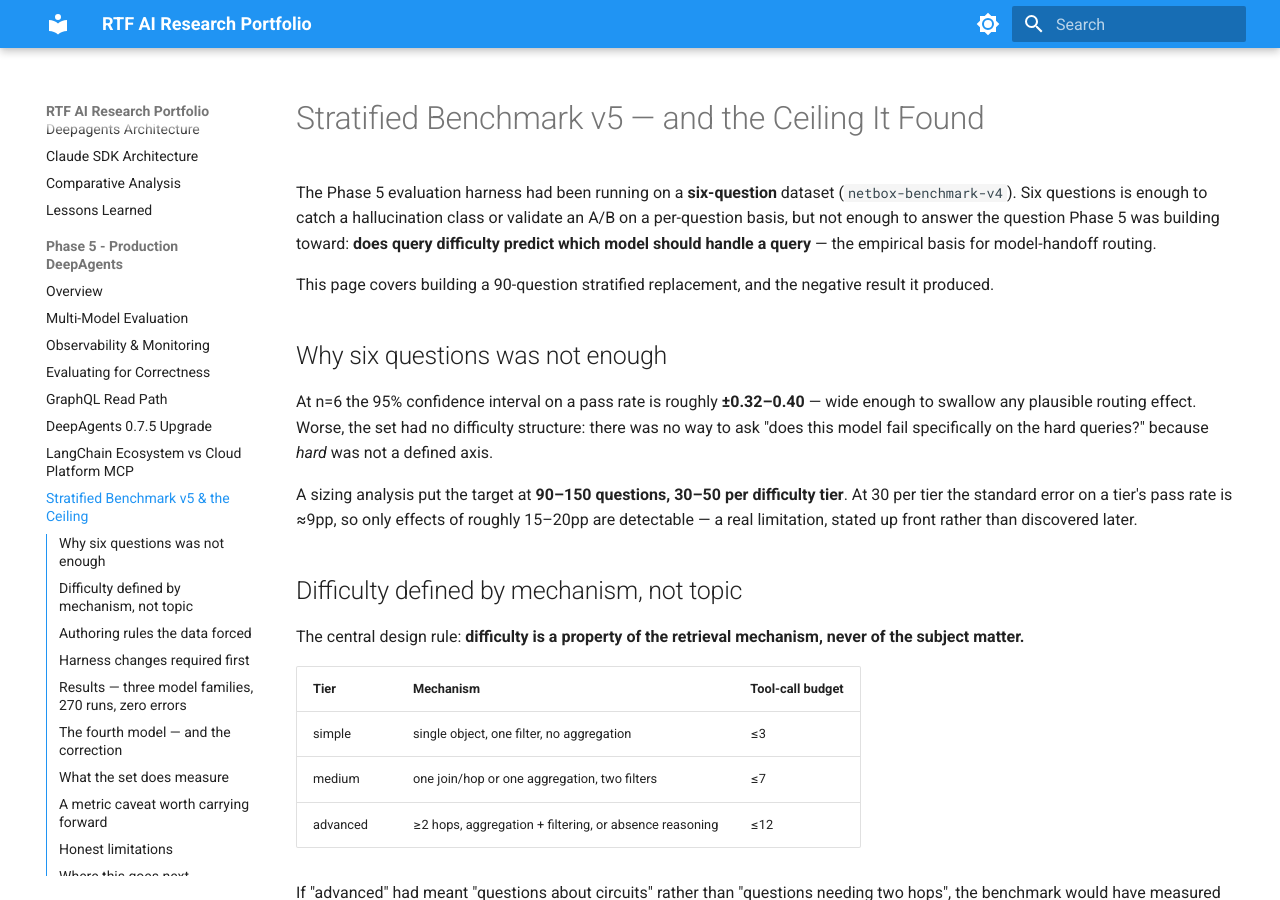
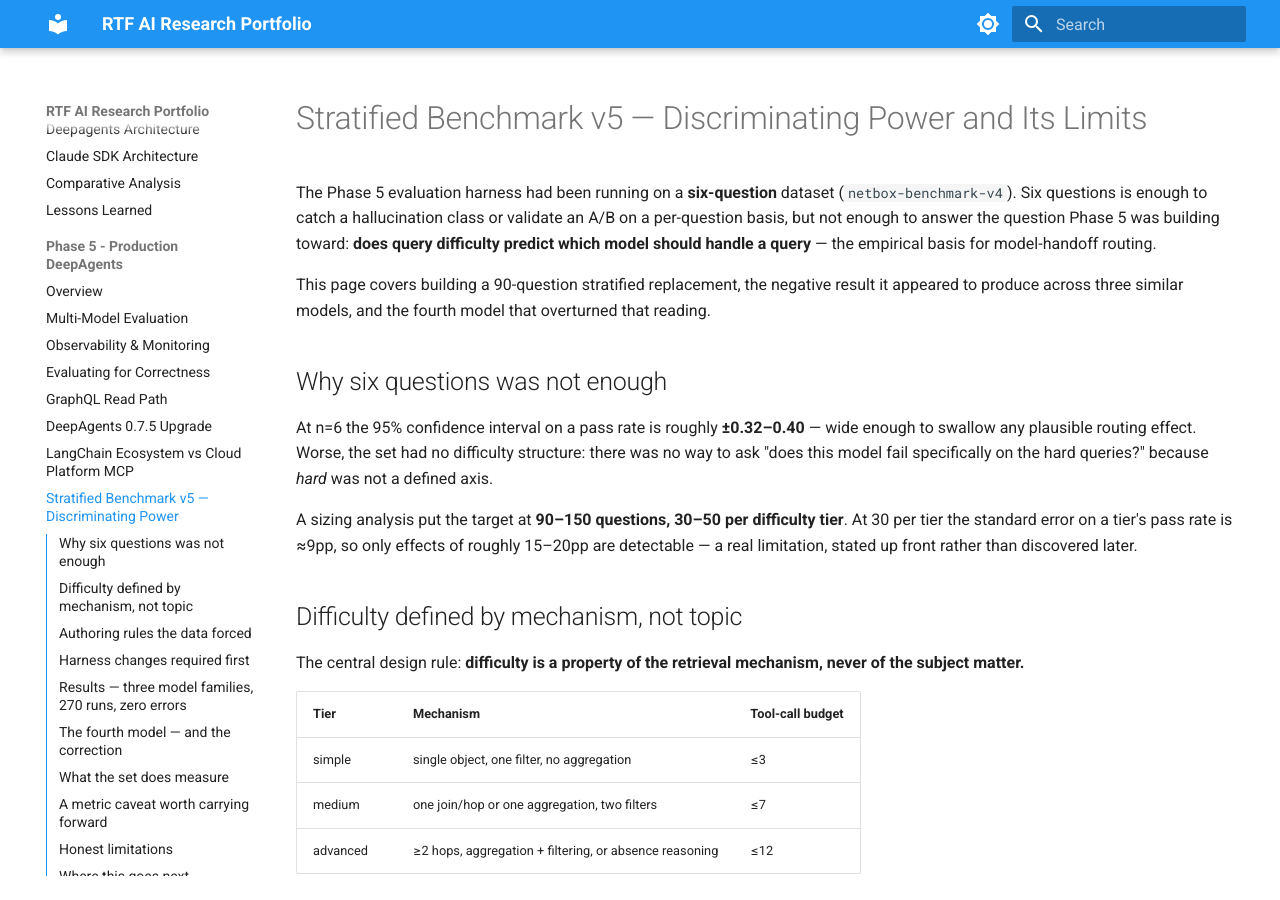
Before and after one commit to FinnMacCumail/rtf-research, an MkDocs documentation site: the page built from docs/phases/phase-5-production-deepagents/stratified-benchmark-v5.md, in a window 1280 px wide and 900 px high. Built offline with MkDocs 1.6.1 and Material for MkDocs 9.7.7, drawn with Linux system fonts in a browser that asks for light colours.

Commit message:
docs: fix titles and intros that still asserted the withdrawn v5 ceiling
ecaedad corrected the body prose but left the withdrawn conclusion in the
three places a reader sees FIRST. The residual sweep behind it grepped for
the claim's phrasing, not for the word in headings and nav labels, so all
three survived it.

- Phase 5 H1: "and the Ceiling It Found" -> "Discriminating Power and Its
  Limits", matching ADR-0037's corrected title.
- mkdocs nav label (and therefore the published <title>, the browser tab,
  and every search-result and link-preview snippet): "& the Ceiling" ->
  "— Discriminating Power".
- Phase 5 intro: "the negative result it produced" -> the negative result
  it APPEARED to produce across three similar models, and the fourth model
  that overturned that reading.
- docs/index.md:13 still read "the set measures difficulty and efficiency
  but ceilings on capability" while line 23 of the same page carried the
  correction. The landing page asserted a claim and its retraction twelve
  lines apart; line 13 now states the overturned reading.

Verified: ceiling/negative-result sweep across docs/ + mkdocs.yml leaves
only legitimate hits — the ADR's correction narration, its struck-through
WITHDRAWN block, the "harder items raise the ceiling" mechanism (still
true), and the unrelated QuickJS negative result. YAML parses, 77 nav
entries, 0 missing targets. mkdocs is not installed here, so `mkdocs
build` was NOT run; CI remains the first real build validation.

Co-Authored-By: Claude Opus 5 (1M context) <noreply@anthropic.com>
Claude-Session: https://claude.ai/code/session_01QAqh8FGS6UBxHFj8Q3oC5V

```diff
--- a/docs/phases/phase-5-production-deepagents/stratified-benchmark-v5.md
+++ b/docs/phases/phase-5-production-deepagents/stratified-benchmark-v5.md
@@ -1,11 +1,12 @@
-# Stratified Benchmark v5 — and the Ceiling It Found
+# Stratified Benchmark v5 — Discriminating Power and Its Limits
 
 The Phase 5 evaluation harness had been running on a **six-question** dataset (`netbox-benchmark-v4`).
 Six questions is enough to catch a hallucination class or validate an A/B on a per-question basis, but
 not enough to answer the question Phase 5 was building toward: **does query difficulty predict which
 model should handle a query** — the empirical basis for model-handoff routing.
 
-This page covers building a 90-question stratified replacement, and the negative result it produced.
+This page covers building a 90-question stratified replacement, the negative result it appeared to
+produce across three similar models, and the fourth model that overturned that reading.
 
 ## Why six questions was not enough
 
--- a/mkdocs.yml
+++ b/mkdocs.yml
@@ -76,7 +76,7 @@ nav:
       - GraphQL Read Path: phases/phase-5-production-deepagents/graphql-read-path.md
       - DeepAgents 0.7.5 Upgrade: phases/phase-5-production-deepagents/0-7-5-upgrade.md
       - LangChain Ecosystem vs Cloud Platform MCP: phases/phase-5-production-deepagents/langchain-ecosystem.md
-      - Stratified Benchmark v5 & the Ceiling: phases/phase-5-production-deepagents/stratified-benchmark-v5.md
+      - Stratified Benchmark v5 — Discriminating Power: phases/phase-5-production-deepagents/stratified-benchmark-v5.md
       - Lessons Learned: phases/phase-5-production-deepagents/lessons-learned.md
   - Framework Comparison:
       - Overview: framework-comparison/overview.md
```
Also changed, not shown: docs/index.md (+1 -1 lines).
